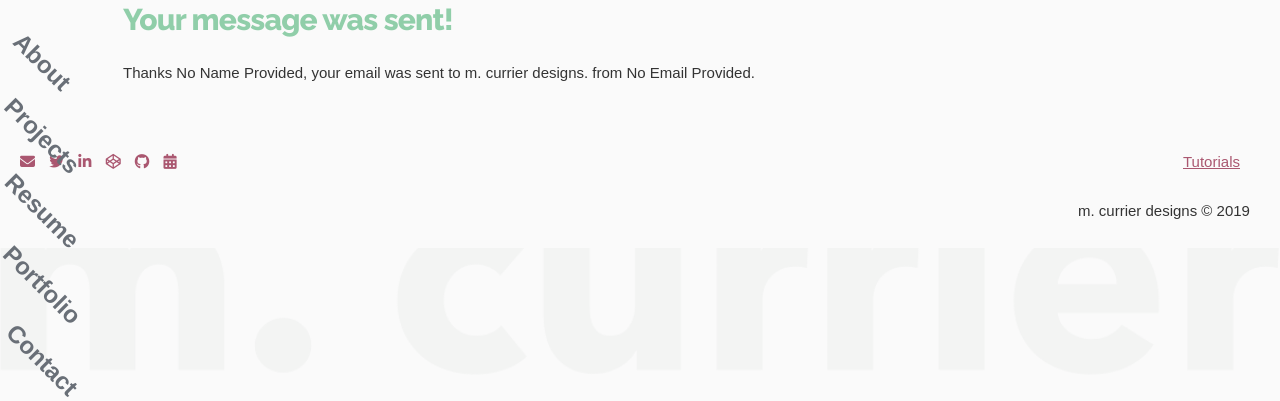
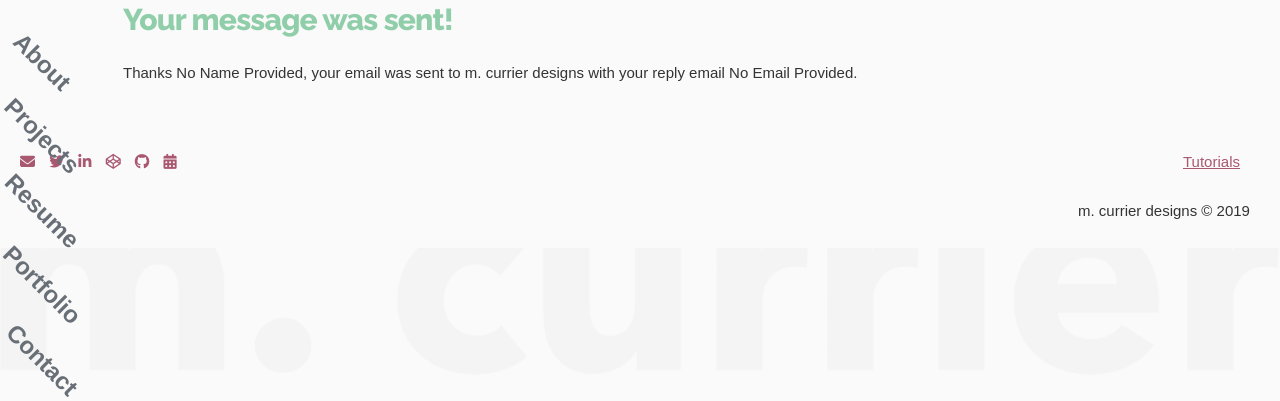
Before and after one commit to michelle-currier/mcurrier.com, a PHP site: page /frameworkstarter/post.php in a window 1280 px wide. Shown: the top 401 px of the page. Run offline with PHP 8.4, Linux system fonts and the light colour scheme; some libraries are stand-ins or nearby versions.

Commit message:
updates to the post

```diff
--- a/post.php
+++ b/post.php
@@ -22,10 +22,16 @@
 	// print_r($_POST);
 	// echo "</pre>";
 	$person->headers = 'From:info@mcurrier.com' . "\r\n" .
+		"Reply-To:  " . $person->email . "\r\n" .
 		"MIME-Version: 1.0" . "\r\n" .
 		"Content-type: text/html; charset=UTF-8" . "\r\n";
 
-	mail('mushel@gmail.com', "New message from $person->name", "$person->email and $person->name number is $person->phone. This is what they had to say in the comments: $person->comment", "$person->headers");
+	mail(
+		'mushel@gmail.com',
+		"mcurrier.com has a new message from $person->name",
+		"$person->email and $person->name number is $person->phone. This is what they had to say in the comments: $person->comment",
+		"$person->headers"
+	);
 
 
 
@@ -35,7 +41,7 @@
 			<h4 class="green">Your message was sent!</h4>
 			<p>
 				<?php
-				echo "Thanks $person->name, your email was sent to m. currier designs. from $person->email.";
+				echo "Thanks $person->name, your email was sent to m. currier designs with your reply email $person->email.";
 
 				?></p>
 		</div>
```
